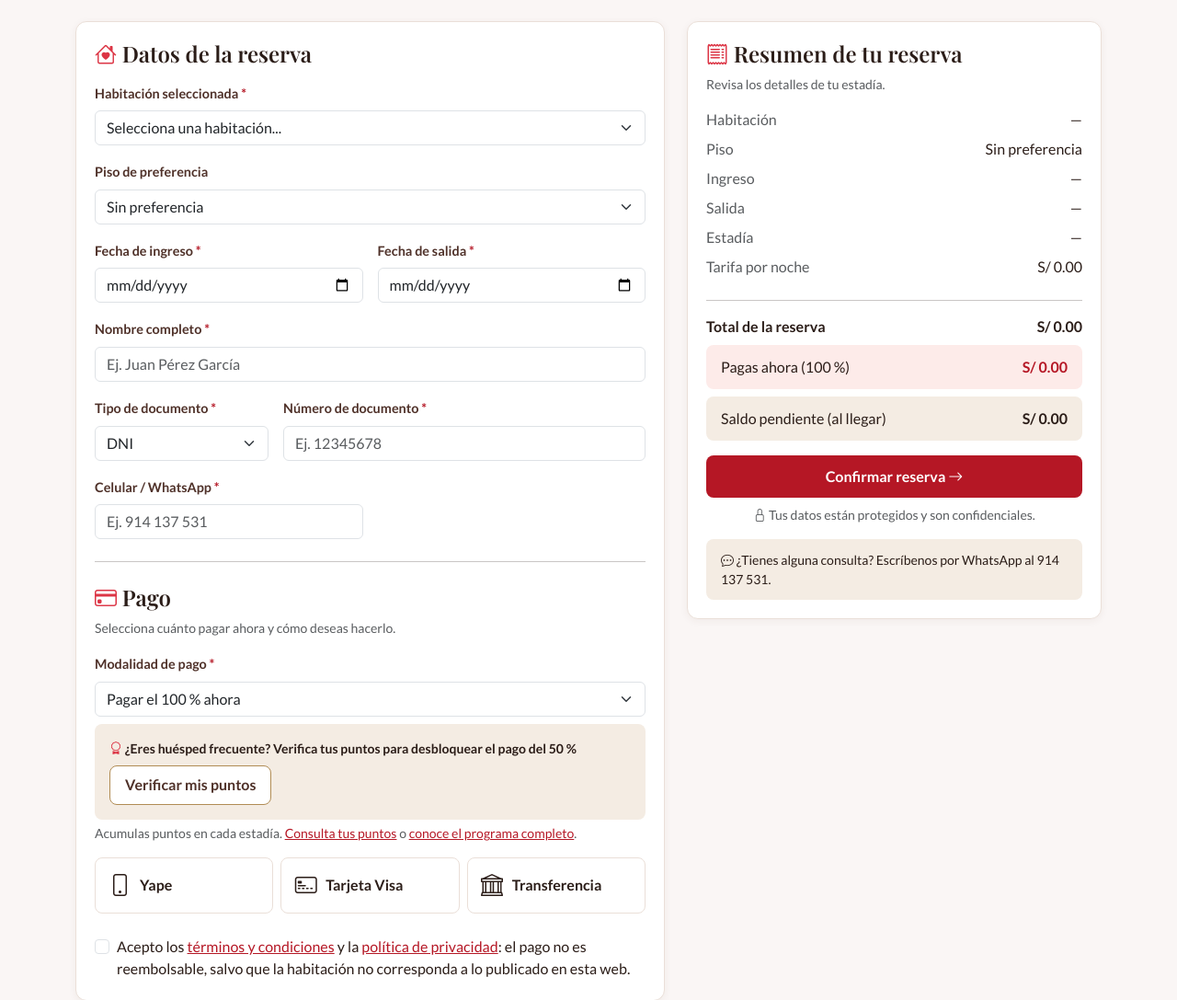
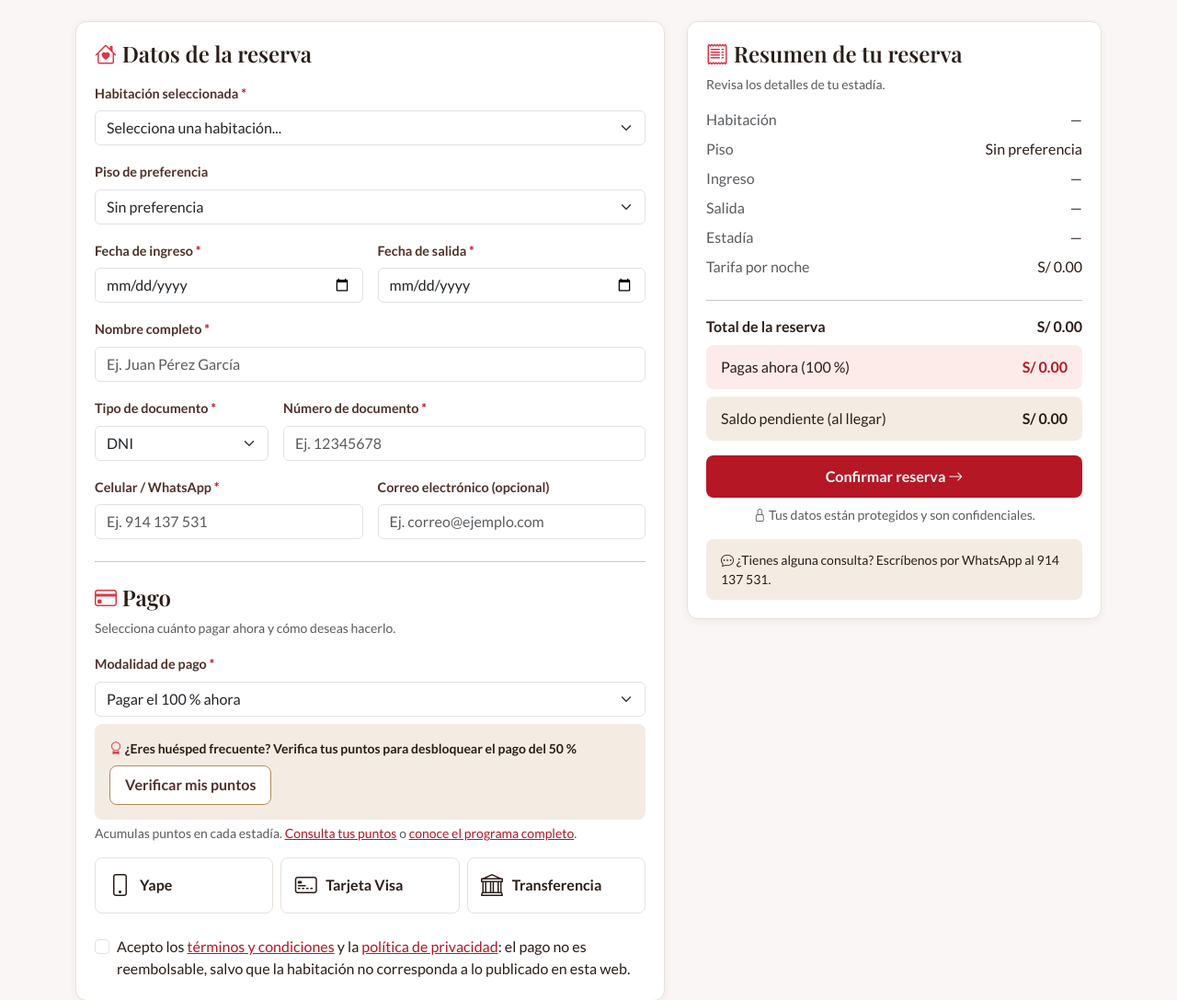
Before and after one commit to VenturaValerJorbin/hotel-san-antonio-web, a PHP site: page /publico/reservar.php in a window 1280 px wide. Shown: the part 335-1422 px from the top of the page at 92% size. Run offline with PHP 8.4, Linux system fonts and the light colour scheme; data comes from the database, SQL or seed files in the repository.

Commit message:
Agregar el correo electronico (opcional) al formulario de reserva
- La pantalla de check-in del personal ya mostraba "Correo electronico", pero el
  formulario publico nunca lo pedia: el campo siempre salia vacio para todo huesped real
- Nuevo campo opcional "Correo electronico" en publico/reservar.php, con su validacion
  (si se escribe algo, debe tener forma de correo; el campo vacio es valido)
- Dao\Huesped::actualizarTelefono() pasa a actualizarContacto(): tambien guarda el correo
  si lo escribe, y no borra el que ya tenia si esta vez lo deja vacio (COALESCE)
- El comprobante publico y la validacion en el navegador tambien lo incluyen

```diff
--- a/assets/js/app.js
+++ b/assets/js/app.js
@@ -78,6 +78,7 @@
             tipo_documento: $("tipo_documento").value,
             numero_documento: $("numero_documento").value.trim().toUpperCase(),
             telefono: $("telefono").value.trim(),
+            correo: $("correo").value.trim(),
             modalidad_pago: $("modalidad_pago").value,
             metodo_pago: form.querySelector("input[name=metodo_pago]:checked")?.value || "",
             acepta: $("acepta").checked,
@@ -100,6 +101,7 @@
                 return null; // el error de tipo_documento ya avisa
             },
             telefono: (d) => /^\+?\d{7,15}$/.test(d.telefono) ? null : "Celular no válido (solo números, 7 a 15 dígitos).",
+            correo: (d) => (!d.correo || /^[^\s@]+@[^\s@]+\.[^\s@]+$/.test(d.correo)) ? null : "Ingresa un correo válido, o deja el campo vacío.",
             modalidad_pago: (d) => d.modalidad_pago ? null : "Elige cómo pagar.",
             metodo_pago: (d) => d.metodo_pago ? null : "Elige un método de pago.",
             acepta: (d) => d.acepta ? null : "Debes aceptar los términos y condiciones.",
@@ -128,7 +130,7 @@
         $("tipo_documento").addEventListener("change", () => { actualizarDocumento(); validarCampo("numero_documento"); });
 
         // Revalida un campo apenas el huesped lo corrige, sin esperar a reenviar el formulario
-        ["tipo_id", "fecha_ingreso", "fecha_salida", "nombre_completo", "numero_documento", "telefono"].forEach((campo) => {
+        ["tipo_id", "fecha_ingreso", "fecha_salida", "nombre_completo", "numero_documento", "telefono", "correo"].forEach((campo) => {
             $(campo).addEventListener("input", () => { if ($(campo).classList.contains("is-invalid")) validarCampo(campo); });
         });
         $("modalidad_pago").addEventListener("change", () => validarCampo("modalidad_pago"));
--- a/publico/comprobante.php
+++ b/publico/comprobante.php
@@ -60,6 +60,7 @@ hero(
                 <?= e($reserva["nombre_completo"]) ?><br>
                 <?= e($reserva["tipo_documento"]) ?> <?= e($reserva["numero_documento"]) ?>
                 <?php if ($reserva["telefono"]) : ?> · <?= e($reserva["telefono"]) ?><?php endif ?>
+                <?php if ($reserva["correo"]) : ?> · <?= e($reserva["correo"]) ?><?php endif ?>
             </p>
 
             <h3 class="h6 text-muted">Habitación y estadía</h3>
--- a/publico/reservar.php
+++ b/publico/reservar.php
@@ -113,6 +113,12 @@ hero(
                                 placeholder="Ej. 914 137 531" value="<?= e($valor("telefono")) ?>" autocomplete="tel" required>
                             <?= $mensaje("telefono") ?>
                         </div>
+                        <div class="col-12 col-sm-6">
+                            <label class="form-label" for="correo">Correo electrónico (opcional)</label>
+                            <input class="form-control<?= $claseError("correo") ?>" type="email" id="correo" name="correo" maxlength="100"
+                                placeholder="Ej. correo@ejemplo.com" value="<?= e($valor("correo")) ?>" autocomplete="email">
+                            <?= $mensaje("correo") ?>
+                        </div>
                     </div>
 
                     <hr class="my-4">
--- a/src/Bo/Reserva.php
+++ b/src/Bo/Reserva.php
@@ -119,7 +119,7 @@ class Reserva
             $huesped = $huespedDao->buscarPorDocumento($d["tipo_documento"], $d["numero_documento"]);
             if ($huesped) {
                 $huespedId = (int) $huesped["id"];
-                $huespedDao->actualizarTelefono($huespedId, $d["telefono"]);
+                $huespedDao->actualizarContacto($huespedId, $d["telefono"], $d["correo"] ?? null);
             } else {
                 $huespedId = $huespedDao->insertar($d);
             }
--- a/src/Controller/Reserva.php
+++ b/src/Controller/Reserva.php
@@ -38,6 +38,7 @@ class Reserva extends Controlador
             "numero_documento" => $documento,
             "nombre_completo" => trim($p["nombre_completo"] ?? ""),
             "telefono" => trim($p["telefono"] ?? ""),
+            "correo" => trim($p["correo"] ?? "") ?: null,   // opcional
             "modalidad_pago" => $p["modalidad_pago"] ?? "",
             "metodo_pago" => $p["metodo_pago"] ?? "",
         ];
@@ -139,6 +140,9 @@ class Reserva extends Controlador
         if (!preg_match('/^\+?\d{7,15}$/', $d["telefono"])) {
             $e["telefono"] = "Celular no valido (solo numeros, 7 a 15 digitos).";
         }
+        if ($d["correo"] !== null && !filter_var($d["correo"], FILTER_VALIDATE_EMAIL)) {
+            $e["correo"] = "Ingresa un correo valido, o deja el campo vacio.";
+        }
         if (!in_array($d["modalidad_pago"], ["completo", "fraccionado"], true)) {
             $e["modalidad_pago"] = "Elige como pagar.";
         }
--- a/src/Dao/Reserva.php
+++ b/src/Dao/Reserva.php
@@ -162,7 +162,7 @@ class Reserva extends Dao
     public function porCodigoYDocumento(string $codigo, string $numeroDocumento): ?array
     {
         $stmt = $this->conn->prepare(
-            "SELECT v.*, hu.nombre_completo, hu.tipo_documento, hu.numero_documento, hu.telefono,
+            "SELECT v.*, hu.nombre_completo, hu.tipo_documento, hu.numero_documento, hu.telefono, hu.correo,
                     hab.numero AS habitacion, hab.piso, t.nombre AS tipo
              FROM vista_reserva v
              JOIN huesped hu ON hu.id = v.huesped_id
```
Also changed, not shown: src/Dao/Huesped.php (+7 -4 lines).
